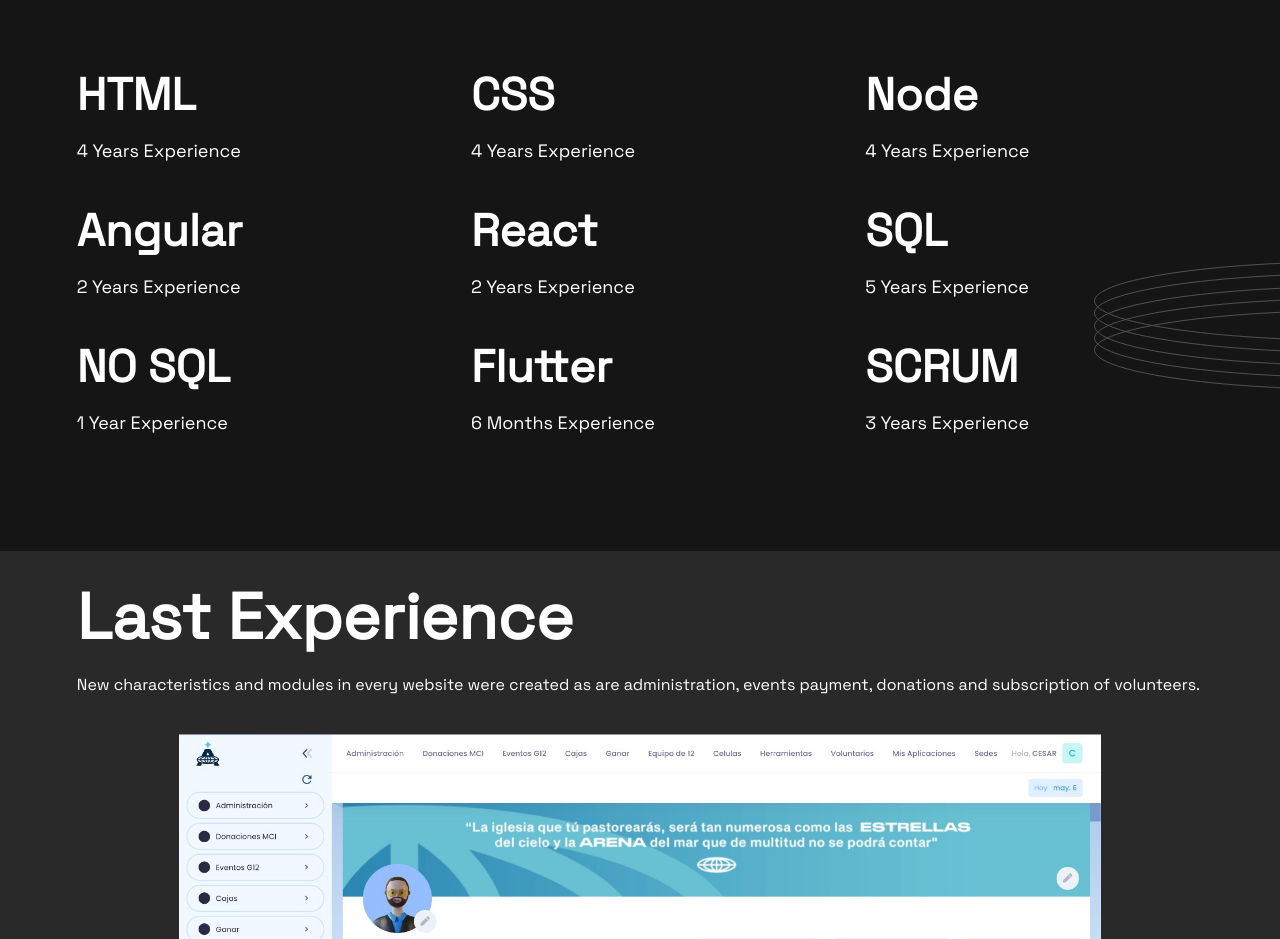
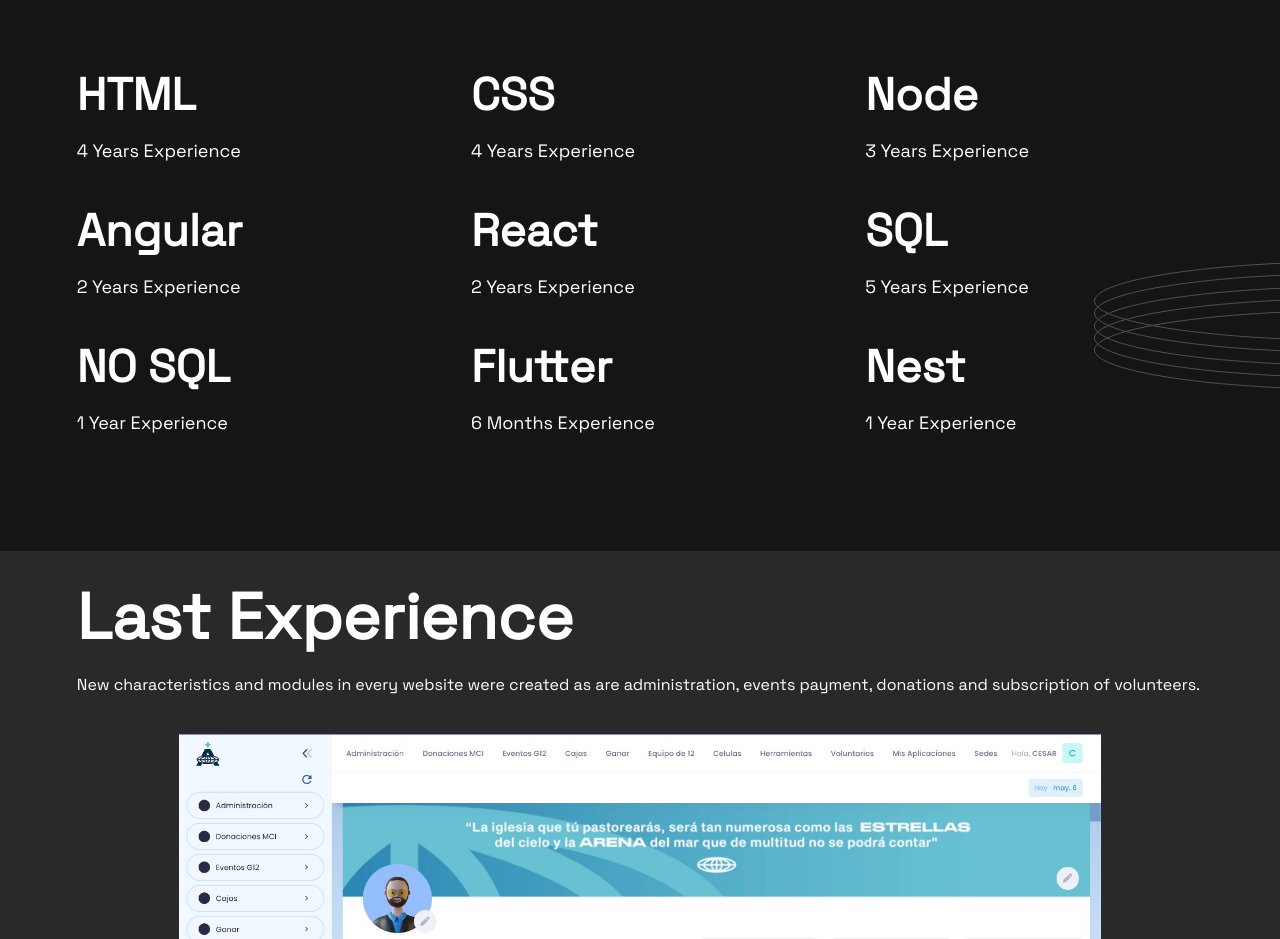
Before and after one commit to cristian-glab/my-portfolio-react, a React (Create React App) app: page / in a window 1280 px wide. Shown: the part 860-1799 px from the top of the page. Built offline with nearby package versions, Linux system fonts and the light colour scheme.

Commit message:
update technologies

```diff
--- a/src/components/technologies/Technologies.tsx
+++ b/src/components/technologies/Technologies.tsx
@@ -17,7 +17,7 @@ const Technologies: React.FC = () => {
       </div>
       <div className='element'>
         <h1>Node</h1>
-        <p>4 Years Experience</p>
+        <p>3 Years Experience</p>
       </div>
       <div className='element'>
         <h1>Angular</h1>
@@ -40,8 +40,8 @@ const Technologies: React.FC = () => {
         <p>6 Months Experience</p>
       </div>
       <div className='element'>
-        <h1>SCRUM</h1>
-        <p>3 Years Experience</p>
+        <h1>Nest</h1>
+        <p>1 Year Experience</p>
       </div>
     </section>
   );
```
